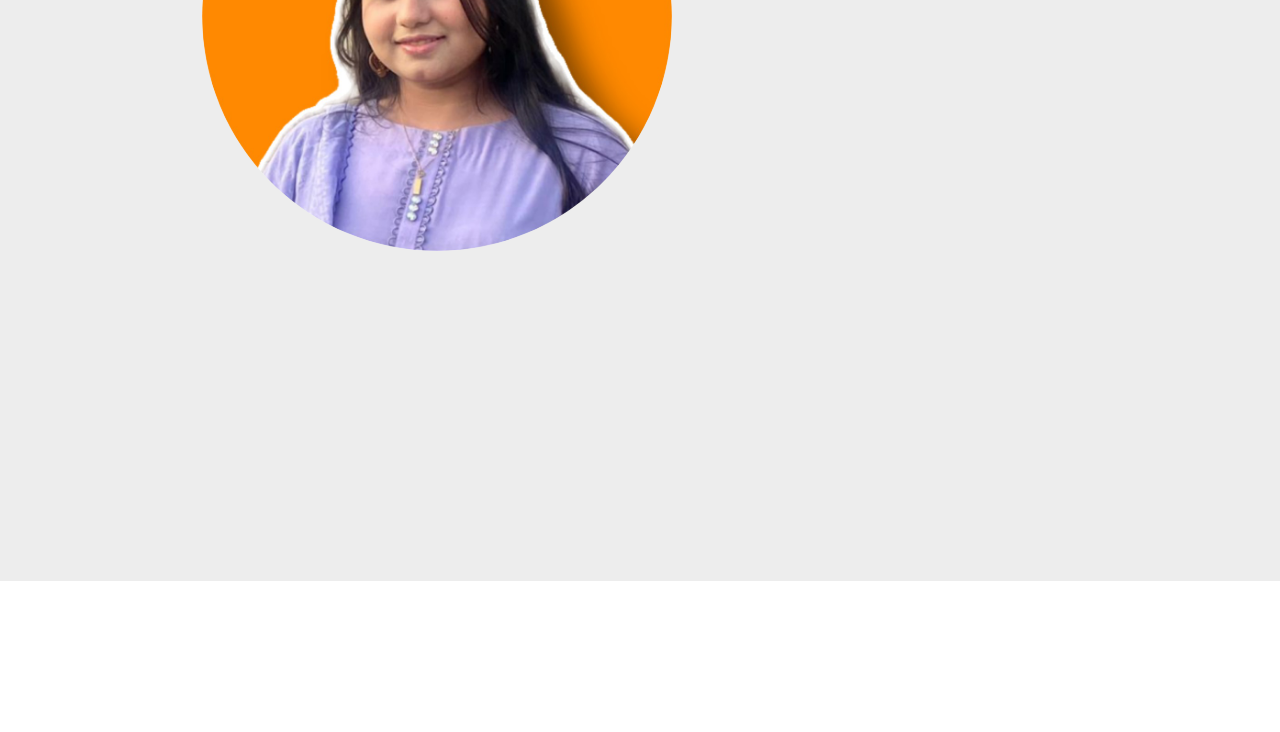
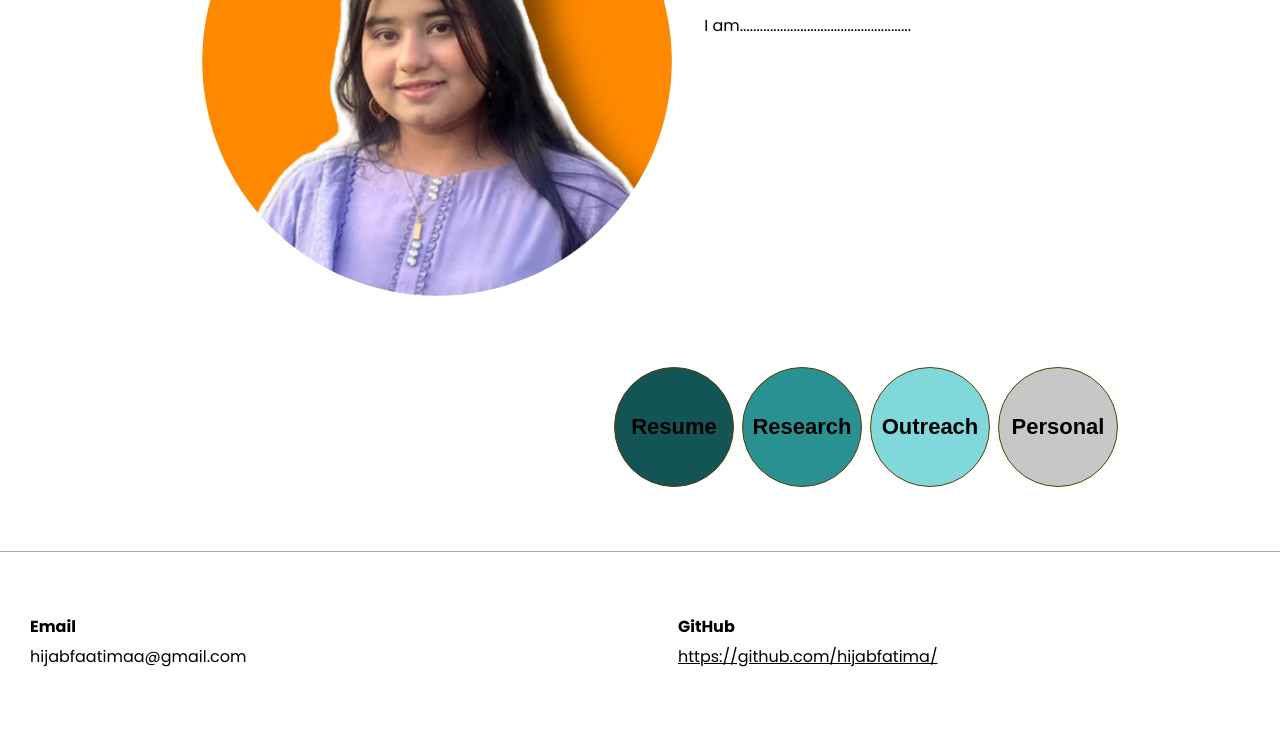
Before and after one commit to hijabfaatima/Portfolio, a plain HTML site: page index.html in a window 1280 px wide. Shown: the part 319-1051 px from the top of the page. Before the commit the page ends 900 px from the top, so only its background shows below. Drawn offline with Linux system fonts and the light colour scheme; a web font is replaced by a local one.

Commit message:
Buttons & Footer somehow done

```diff
--- a/css/style.css
+++ b/css/style.css
@@ -18,14 +18,19 @@ nav {
     justify-content: space-between;
 }
 
-nav h1{
+nav h1 {
     font-size: 22px;
 }
+
 .list {
     list-style: none;
     display: flex;
     gap: 0.5rem;
     margin-left: auto;
+}
+
+.list li:hover {
+    color: rgb(96, 146, 96);
 }
 
 .list li {
@@ -48,21 +53,19 @@ img {
 
 .first {
     height: 100%;
-    position: absolute;
     top: 20px;
     width: 100%;
     display: flex;
     justify-content: center;
     align-items: flex-start;
-    margin-top: 5rem ;
-    background-color: #00000012;
+    margin-top: 5rem;
+
 }
-
 
 .first h1 {
     color: black;
     font-size: 57px;
-    font-weight: 700;
+    font-weight: 650;
     margin-bottom: 1rem;
 }
 
@@ -79,3 +82,87 @@ img {
     line-height: 1.6;
     font-size: 1rem;
 }
+
+.btns {
+    display: flex;
+    padding: 4rem;
+    align-items: center;
+    gap: 0.5rem;
+}
+
+.btns button:first-child {
+    margin-left: 550px;
+}
+
+.btns button:hover {
+    background-color: white;
+}
+
+.btn1 {
+    height: 120px;
+    width: 120px;
+    border-radius: 50%;
+    background-color: rgb(19 84 84);
+    border: 0.5px solid rgb(89 62 3);
+    font-size: 22px;
+    font-weight: 700;
+}
+
+.btn2 {
+    height: 120px;
+    width: 120px;
+    border-radius: 50%;
+    background-color: rgb(42 145 146);
+    border: 0.5px solid rgb(89 62 3);
+    font-size: 22px;
+    font-weight: 700;
+}
+
+.btn3 {
+    height: 120px;
+    width: 120px;
+    border-radius: 50%;
+    background-color: rgb(128 216 218);
+    border: 0.5px solid rgb(89 62 3);
+    font-size: 22px;
+    font-weight: 700;
+}
+
+.btn4 {
+    height: 120px;
+    width: 120px;
+    border-radius: 50%;
+    background-color: rgb(199 199 199);
+    border: 0.5px solid rgb(89 62 3);
+    font-size: 22px;
+    font-weight: 700;
+}
+
+.seperation {
+    height: 1px;
+    background-color: rgba(128, 128, 128, 0.669);
+    position: relative;
+}
+
+footer {
+    padding: 2rem 0 33px 0;
+    display: flex;
+    gap: 1rem;
+    align-items: center;
+}
+
+.value a {
+    color: black;
+}
+
+.footer-item {
+    display: flex;
+    align-items: flex-start;
+    flex-direction: column;
+    gap: 0.3rem;
+    padding: 30px;
+}
+
+.footer-item .label {
+    font-weight: 700;
+}
--- a/index.html
+++ b/index.html
@@ -7,14 +7,15 @@
     <title>Personal_Portfolio</title>
     <link rel="stylesheet" href="css/style.css">
 </head>
+
 <body>
     <nav class="navbar">
         <h1>Hijab Fatima</h1>
         <ul class="list">
-            <li>Resume</li>
-            <li>Research</li>
-            <li>Outreach</li>
-            <li>Personal</li>
+            <li> <a href=""></a>Resume</li>
+            <li> <a href=""></a>Research</li>
+            <li> <a href=""></a>Outreach</li>
+            <li> <a href=""></a>Personal</li>
         </ul>
     </nav>
     <section class="first">
@@ -22,11 +23,32 @@
             <img src="Image/XDUK5274.JPG" alt="">
         </div>
         <div>
-    <h1 class="one">Hijab Fatima<h1>
+            <h1 class="one">Hijab Fatima</h1>
             <h2 class="two">A Bit About Me</h2>
             <p class="three">I am...................................................</p>
         </div>
     </section>
+    <div class="btns">
+        <button class="btn1">Resume</button>
+        <button class="btn2">Research</button>
+        <button class="btn3">Outreach</button>
+        <button class="btn4">Personal</button>
+    </div>
+    <div class="seperation"></div>
+    <footer>
+        <nav class="footer-item email">
+            <div class="label">Email</div>
+            <div class="value">hijabfaatimaa@gmail.com</div>
+        </nav>
+        <nav class="footer-item github">
+            <div class="label">GitHub</div>
+            <div class="value">
+                <a href="https://github.com/hijabfatima/" target="_blank">
+                    https://github.com/hijabfatima/
+                </a>
+            </div>
+        </nav>
+    </footer>
 </body>
 
 </html>
```
Lines whose indentation alone changed are shown as unchanged.
